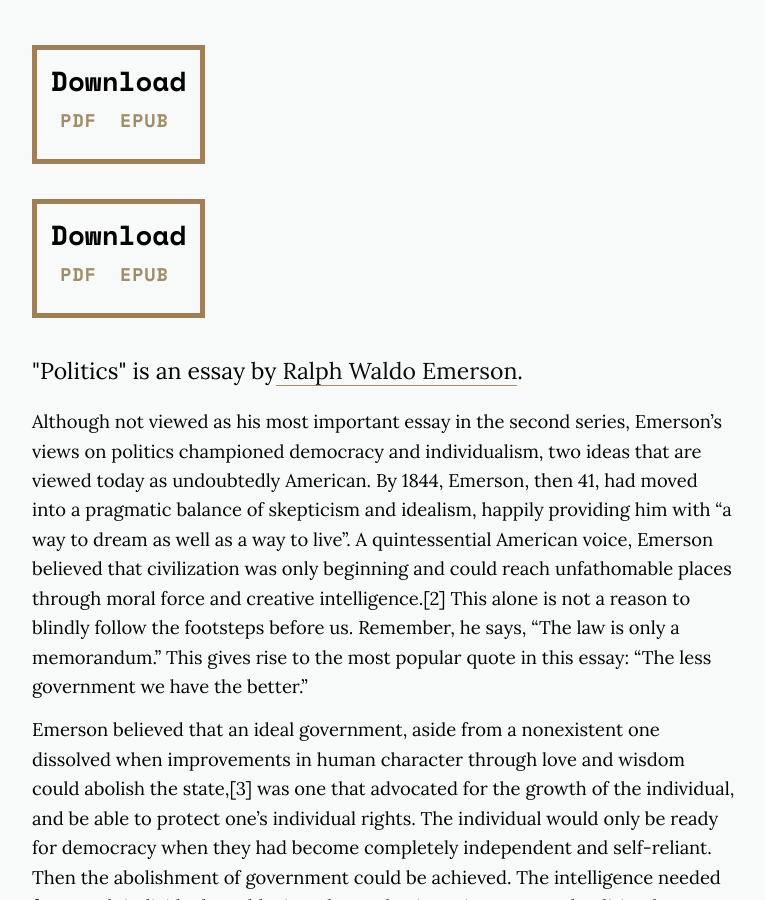
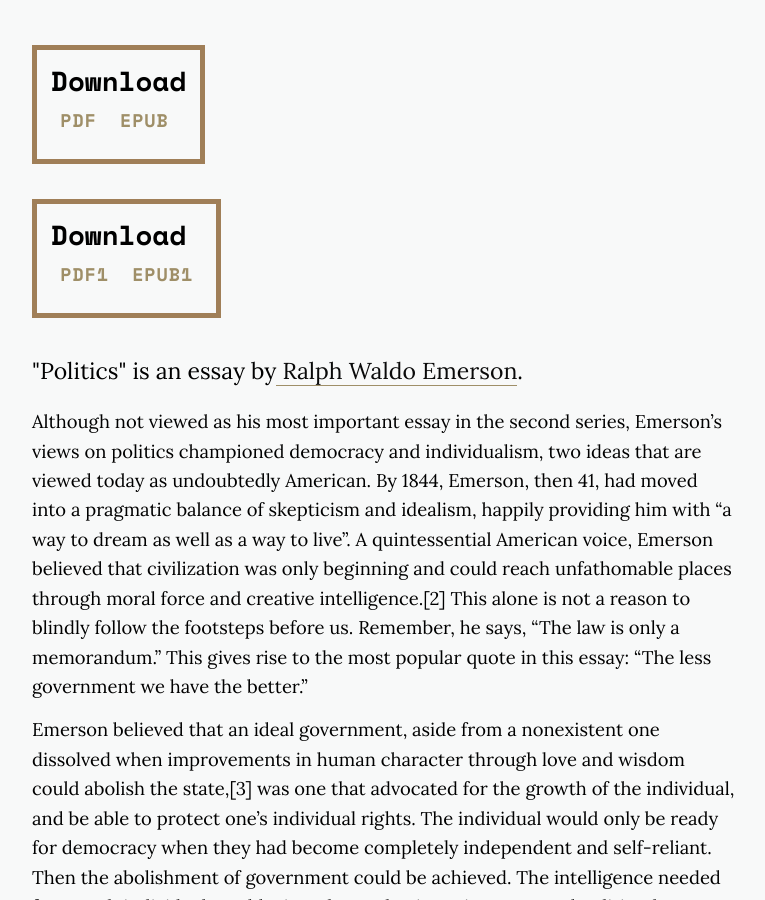
Before and after one commit to libertysowl/libertysowl.github.io, a Jekyll site: the page built from _posts/2017-02-12-emerson-politics.markdown, in a window 1280 px wide and 900 px high, scrolled down 673 px. Shown: the whole window, without its empty margins (256-1021 px from the left). Built offline with Jekyll 4.4.1, drawn with Linux system fonts in a browser that asks for light colours; nearby versions of some CDN libraries.

Commit message:
Signed-off-by: Martin Juno <Martin Juno>

```diff
--- a/_posts/2017-02-12-emerson-politics.markdown
+++ b/_posts/2017-02-12-emerson-politics.markdown
@@ -15,8 +15,8 @@ image-sm: https://raw.githubusercontent.com/libertysowl/libertysowl.github.io/ma
 {{ post.pdf }}
 <div id="posts_download">
 <h2>Download</h2>
-<a class="preview__more" href="https://drive.google.com/file/d/0B3RbVVPSsViuVUJSRHVzNG41bE0" download>PDF</a>
-<a class="preview__more" href="https://drive.google.com/open?id=0B3RbVVPSsViuSHlvSjFMQ1l0bTg" download>ePub</a>
+<a class="preview__more" href="https://drive.google.com/file/d/0B3RbVVPSsViuVUJSRHVzNG41bE0" download>PDF1</a>
+<a class="preview__more" href="https://drive.google.com/open?id=0B3RbVVPSsViuSHlvSjFMQ1l0bTg" download>ePub1</a>
 
 </div>
 
```
